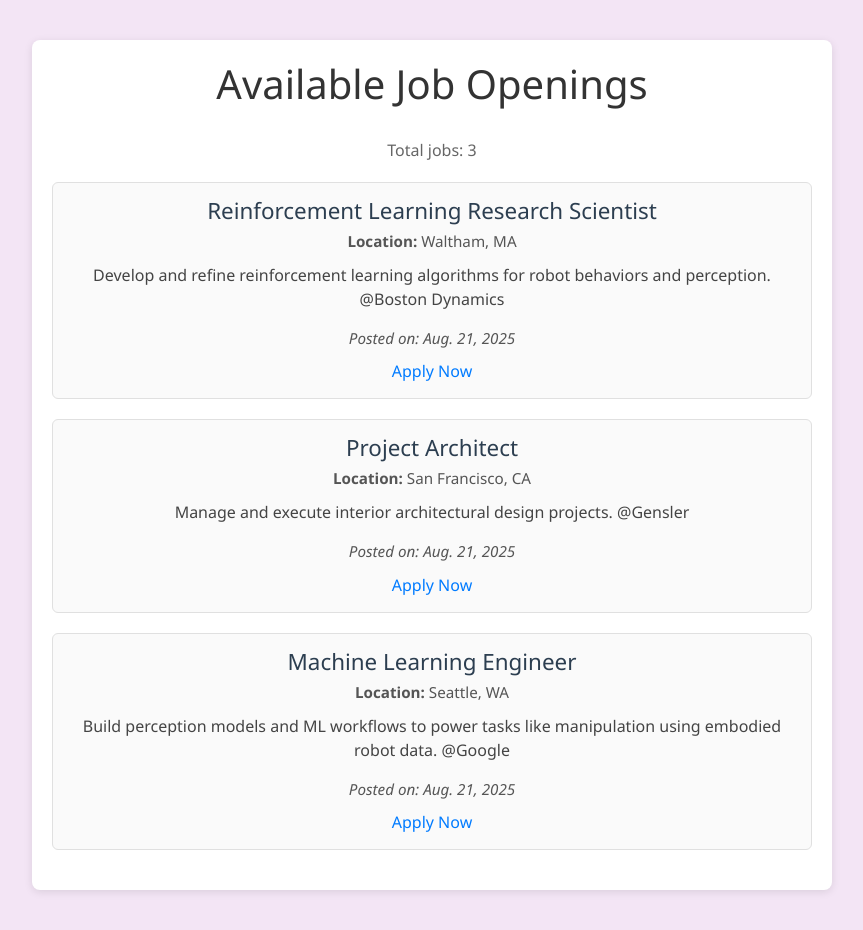
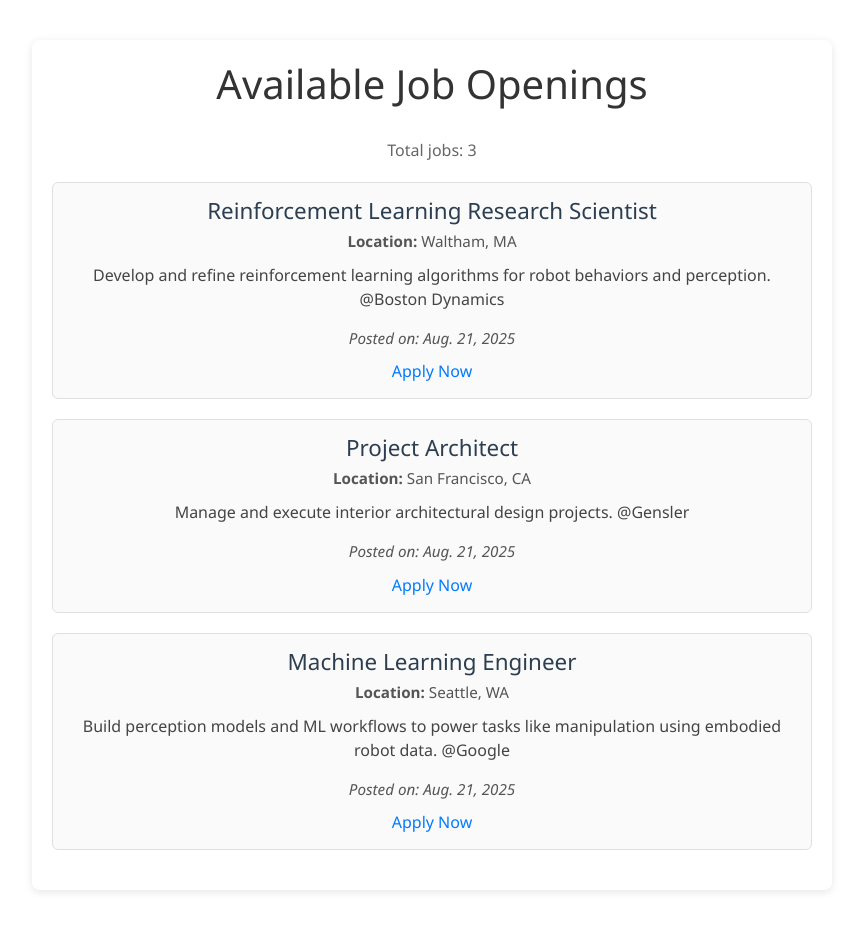
Before and after one commit to roshanibankar/STEM-HR, a Django app: page /jobs/ in a window 1280 px wide. Shown: the part 56-986 px from the top of the page, without its empty margins (208-1071 px from the left). Run offline with Django 5.2, Linux system fonts and the light colour scheme; data comes from the database, SQL or seed files in the repository; some libraries are stand-ins or nearby versions.

Commit message:
small changes

```diff
--- a/HRservices/static/HRservices/style.css
+++ b/HRservices/static/HRservices/style.css
@@ -2,7 +2,7 @@
 body {
     font-family: 'Lexend', sans-serif;
     text-align: center;
-    background-color: #f3e5f5;
+    background-color: #fbfbfb;
 
 }
 
--- a/HRservices/templates/HRservices/job_list.html
+++ b/HRservices/templates/HRservices/job_list.html
@@ -4,7 +4,7 @@
 <style>
     body {
         font-family: 'Segoe UI', Arial, sans-serif;
-        background-color: #f3e5f5;
+        background-color: #ffffff;
         margin: 0;
         padding: 0;
     }
--- a/stemhr/settings.py
+++ b/stemhr/settings.py
@@ -26,7 +26,7 @@
 # SECURITY WARNING: don't run with debug turned on in production!
 DEBUG = True
 
-ALLOWED_HOSTS = ['stemhr.pythonanywhere.com']
+ALLOWED_HOSTS = ['stemhr.pythonanywhere.com', '127.0.0.1']
 
 
 # Application definition
```
Also changed, not shown: HRservices/templates/HRservices/home.html (+8 -7 lines).
